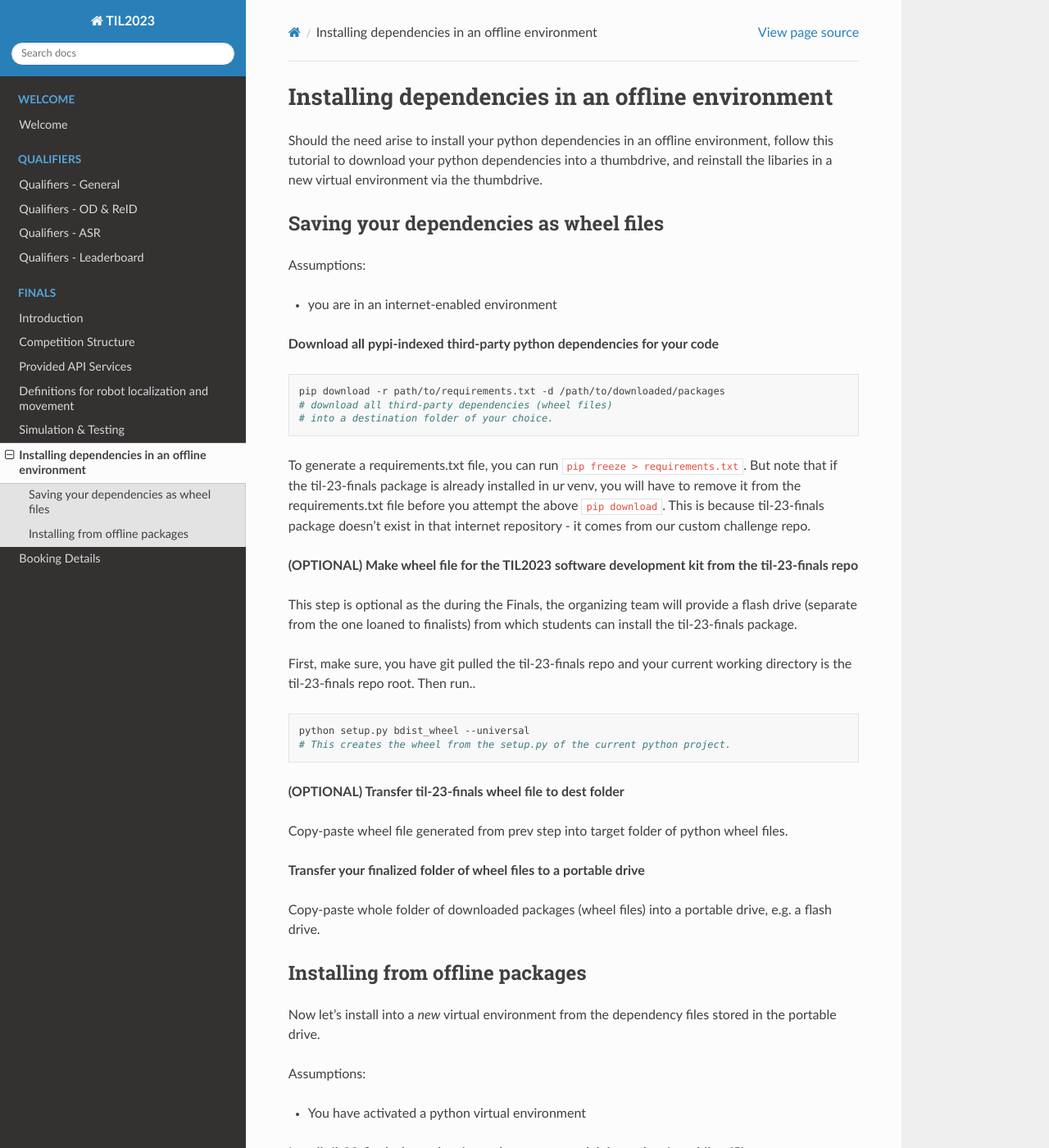
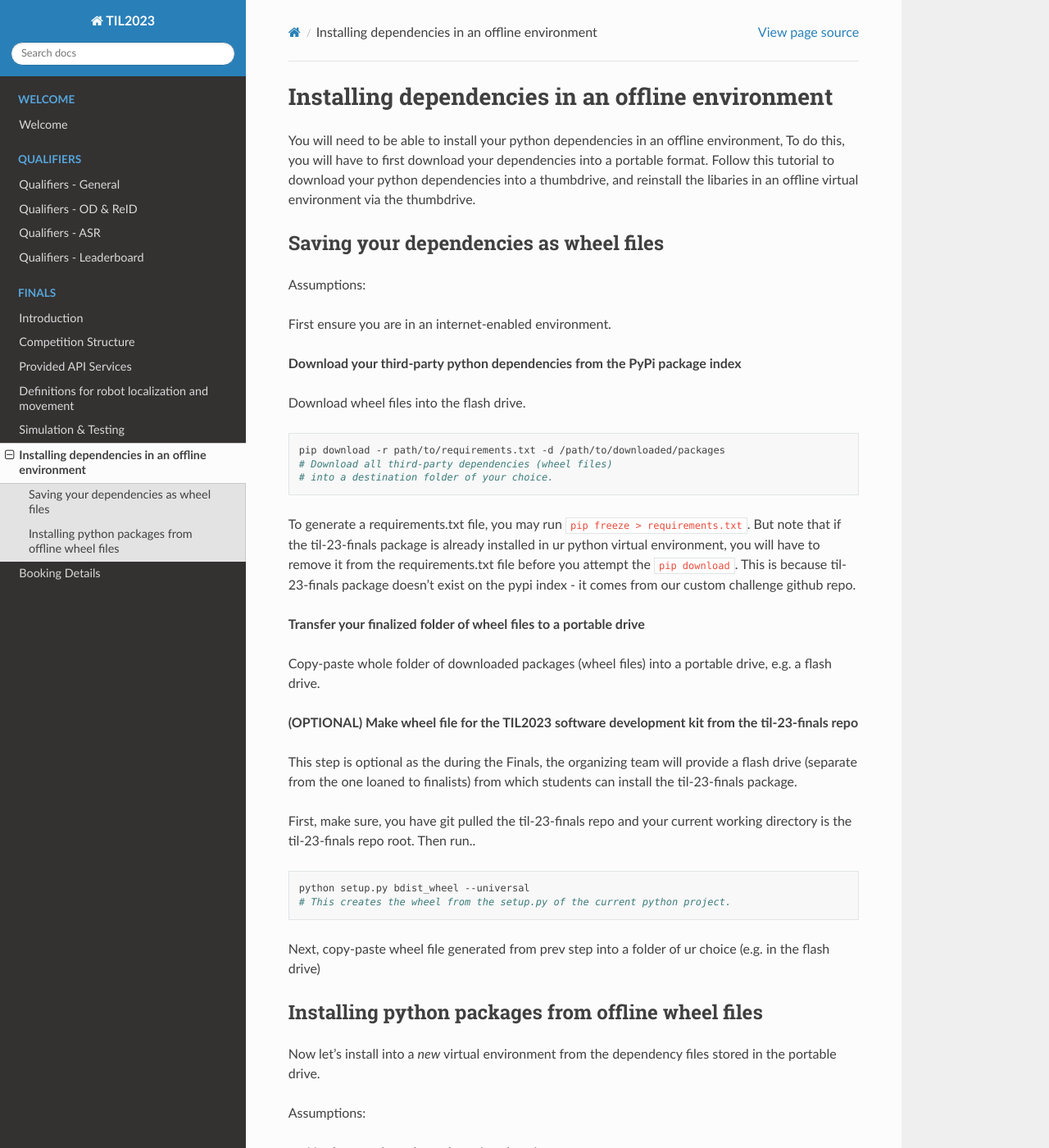
Before and after one commit to til-23/til-23-info-public, a Sphinx documentation site: the page built from source/offline-dependencies.rst, in a window 1280 px wide and 1400 px high. Shown: the whole window at 82% size. Built offline with Sphinx 7.4.7 and the Read the Docs theme 2.0.0, drawn with Linux system fonts in a browser that asks for light colours; some of the changed text lies outside the part shown.

Commit message:
Update guide for offline dependency management.

```diff
--- a/source/offline-dependencies.rst
+++ b/source/offline-dependencies.rst
@@ -1,30 +1,37 @@
 Installing dependencies in an offline environment
 =================================================
 
-Should the need arise to install your python dependencies in an offline environment,
-follow this tutorial to download your python dependencies into a thumbdrive,
-and reinstall the libaries in a new virtual environment via the thumbdrive.
+You will need to be able to install your python dependencies in an offline environment,
+To do this, you will have to first download your dependencies into a portable format.
+Follow this tutorial to download your python dependencies into a thumbdrive,
+and reinstall the libaries in an offline virtual environment via the thumbdrive.
 
 Saving your dependencies as wheel files
 ---------------------------------------
 
 Assumptions:
 
-- you are in an internet-enabled environment
+First ensure you are in an internet-enabled environment.
 
-**Download all pypi-indexed third-party python dependencies for your code**
+**Download your third-party python dependencies from the PyPi package index**
+
+Download wheel files into the flash drive.
 
 .. code-block:: shell
 
     pip download -r path/to/requirements.txt -d /path/to/downloaded/packages
-    # download all third-party dependencies (wheel files)
+    # Download all third-party dependencies (wheel files)
     # into a destination folder of your choice.
 
-To generate a requirements.txt file, you can run ``pip freeze > requirements.txt``.
-But note that if the til-23-finals package is already installed in ur venv, you will have to
-remove it from the requirements.txt file before you attempt the above ``pip download``.
-This is because til-23-finals package doesn't exist
-in that internet repository - it comes from our custom challenge repo.
+To generate a requirements.txt file, you may run ``pip freeze > requirements.txt``.
+But note that if the til-23-finals package is already installed in ur python virtual
+environment, you will have to remove it from the requirements.txt file before you
+attempt the ``pip download``. This is because til-23-finals package doesn't exist
+on the pypi index - it comes from our custom challenge github repo.
+
+**Transfer your finalized folder of wheel files to a portable drive**
+
+Copy-paste whole folder of downloaded packages (wheel files) into a portable drive, e.g. a flash drive.
 
 
 **(OPTIONAL) Make wheel file for the TIL2023 software development kit from the til-23-finals repo**
@@ -40,17 +47,12 @@ is the til-23-finals repo root. Then run..
     python setup.py bdist_wheel --universal
     # This creates the wheel from the setup.py of the current python project.
 
-**(OPTIONAL) Transfer til-23-finals wheel file to dest folder**
-
-Copy-paste wheel file generated from prev step into target folder of python wheel files.
-
-**Transfer your finalized folder of wheel files to a portable drive**
-
-Copy-paste whole folder of downloaded packages (wheel files) into a portable drive, e.g. a flash drive.
+Next, copy-paste wheel file generated from prev step into a folder of ur choice (e.g.
+in the flash drive)
 
 
-Installing from offline packages
---------------------------------
+Installing python packages from offline wheel files
+---------------------------------------------------
 
 Now let's install into a *new* virtual environment from the dependency files stored in the portable drive.
 
@@ -63,12 +65,14 @@ Assumptions:
 .. code-block:: shell
 
     pip install --no-index --find-links="/path/to/downloaded/packages" -r requirements.txt
+    # This ignores the pypi index and looks for wheels found in the directory pointed to by--find-links
 
 **Install til-23-finals software development kit while offline**
 
 .. code-block:: shell
 
     pip install --no-index --find-links="/path/to/downloaded/packages" til-23-finals
+    # Install the til-23-finals package from a folder containing the corresponding wheel.
 
 **Test that the installation of the til-23-finals package is succesful by running these commands**
 
@@ -82,4 +86,5 @@ Assumptions:
 
 If the installation of the TIL softwares were successful, you should see the help messages of these commands.
 
-You should now be able to run your autonomy code and AI models in the new virutal environment.
+You should now test that you can run your autonomy code and AI models on the simulator, using this newly
+installed Python virtual environment.
```
